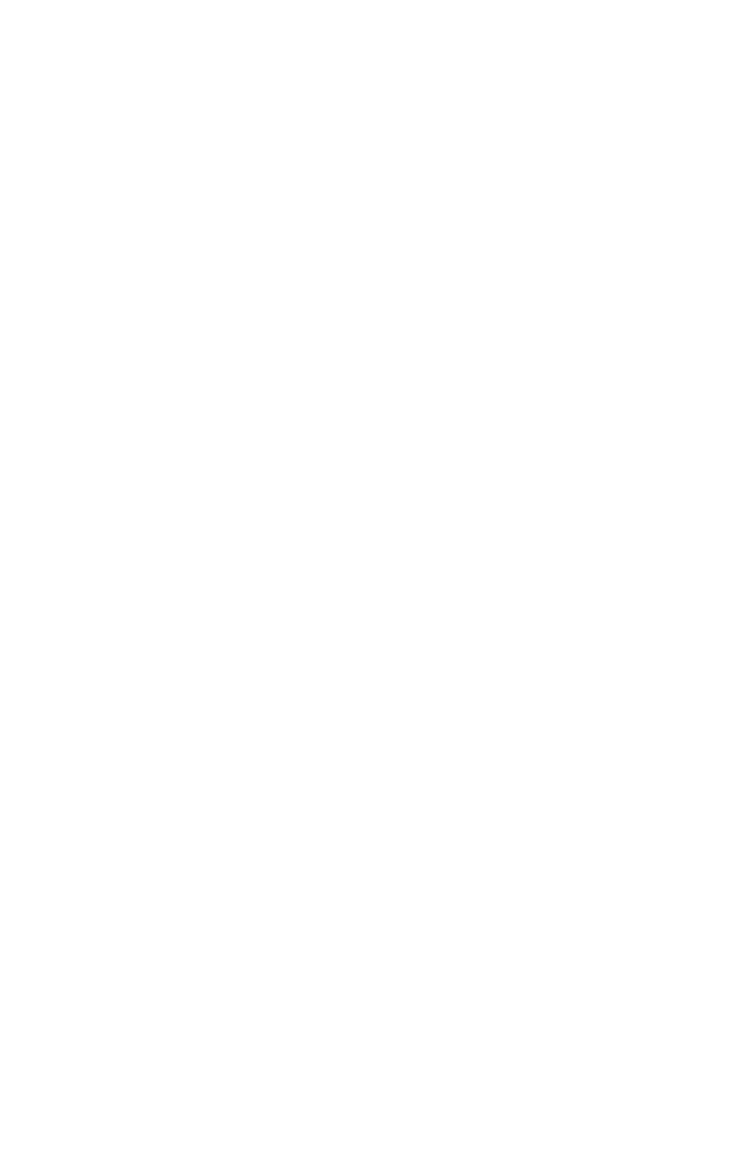
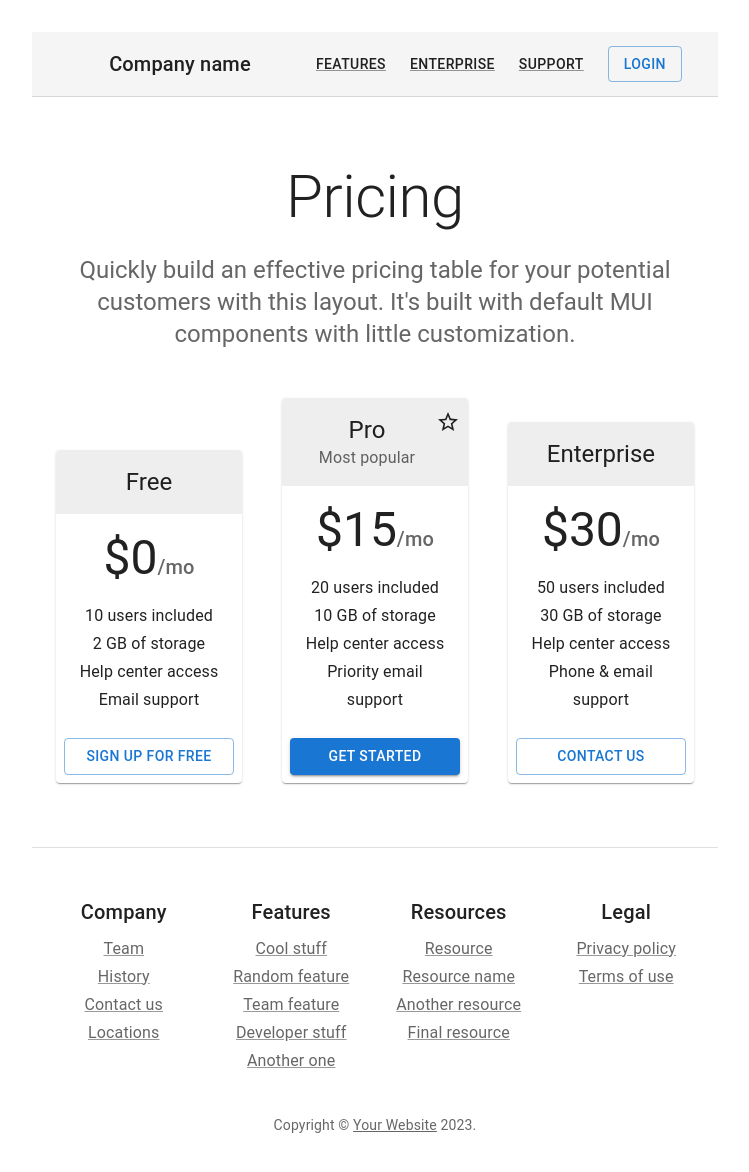
Before and after one commit to Innolize/cypress-vite-example, a React (Vite) app: page /checkout in a window 1280 px wide. Before the commit this address had no page. Shown: the top 1172 px of the page, without its empty margins (265-1014 px from the left). Before the commit the page ends 800 px from the top, so only its background shows below. Built offline with nearby package versions, Linux system fonts and the light colour scheme.

Commit message:
Add pricing page

```diff
--- a/src/App.tsx
+++ b/src/App.tsx
@@ -3,6 +3,7 @@
 import { BrowserRouter, Route, Routes } from "react-router-dom";
 import SignUp from "./pages/SignUp";
 import SignIn from "./pages/SignIn";
+import Pricing from "./pages/Pricing";
 
 const MainPage = () => {
   return (
@@ -23,6 +24,7 @@
           <Route path="/" Component={MainPage}></Route>
           <Route path="/signup" Component={SignUp}></Route>
           <Route path="/signin" Component={SignIn} />
+          <Route path="/checkout" Component={Pricing} />
         </Routes>
       </div>
     </BrowserRouter>
--- /dev/null
+++ b/src/pages/Pricing.tsx
@@ -0,0 +1,291 @@
+import * as React from "react";
+import AppBar from "@mui/material/AppBar";
+import Box from "@mui/material/Box";
+import Button from "@mui/material/Button";
+import Card from "@mui/material/Card";
+import CardActions from "@mui/material/CardActions";
+import CardContent from "@mui/material/CardContent";
+import CardHeader from "@mui/material/CardHeader";
+import CssBaseline from "@mui/material/CssBaseline";
+import Grid from "@mui/material/Grid";
+import StarIcon from "@mui/icons-material/StarBorder";
+import Toolbar from "@mui/material/Toolbar";
+import Typography from "@mui/material/Typography";
+import Link from "@mui/material/Link";
+import GlobalStyles from "@mui/material/GlobalStyles";
+import Container from "@mui/material/Container";
+
+function Copyright(props: any) {
+  return (
+    <Typography
+      variant="body2"
+      color="text.secondary"
+      align="center"
+      {...props}
+    >
+      {"Copyright © "}
+      <Link color="inherit" href="https://mui.com/">
+        Your Website
+      </Link>{" "}
+      {new Date().getFullYear()}
+      {"."}
+    </Typography>
+  );
+}
+
+const tiers = [
+  {
+    title: "Free",
+    price: "0",
+    description: [
+      "10 users included",
+      "2 GB of storage",
+      "Help center access",
+      "Email support",
+    ],
+    buttonText: "Sign up for free",
+    buttonVariant: "outlined",
+  },
+  {
+    title: "Pro",
+    subheader: "Most popular",
+    price: "15",
+    description: [
+      "20 users included",
+      "10 GB of storage",
+      "Help center access",
+      "Priority email support",
+    ],
+    buttonText: "Get started",
+    buttonVariant: "contained",
+  },
+  {
+    title: "Enterprise",
+    price: "30",
+    description: [
+      "50 users included",
+      "30 GB of storage",
+      "Help center access",
+      "Phone & email support",
+    ],
+    buttonText: "Contact us",
+    buttonVariant: "outlined",
+  },
+];
+const footers = [
+  {
+    title: "Company",
+    description: ["Team", "History", "Contact us", "Locations"],
+  },
+  {
+    title: "Features",
+    description: [
+      "Cool stuff",
+      "Random feature",
+      "Team feature",
+      "Developer stuff",
+      "Another one",
+    ],
+  },
+  {
+    title: "Resources",
+    description: [
+      "Resource",
+      "Resource name",
+      "Another resource",
+      "Final resource",
+    ],
+  },
+  {
+    title: "Legal",
+    description: ["Privacy policy", "Terms of use"],
+  },
+];
+
+function PricingContent() {
+  return (
+    <React.Fragment>
+      <GlobalStyles
+        styles={{ ul: { margin: 0, padding: 0, listStyle: "none" } }}
+      />
+      <CssBaseline />
+      <AppBar
+        position="static"
+        color="default"
+        elevation={0}
+        sx={{ borderBottom: (theme) => `1px solid ${theme.palette.divider}` }}
+      >
+        <Toolbar sx={{ flexWrap: "wrap" }}>
+          <Typography variant="h6" color="inherit" noWrap sx={{ flexGrow: 1 }}>
+            Company name
+          </Typography>
+          <nav>
+            <Link
+              variant="button"
+              color="text.primary"
+              href="#"
+              sx={{ my: 1, mx: 1.5 }}
+            >
+              Features
+            </Link>
+            <Link
+              variant="button"
+              color="text.primary"
+              href="#"
+              sx={{ my: 1, mx: 1.5 }}
+            >
+              Enterprise
+            </Link>
+            <Link
+              variant="button"
+              color="text.primary"
+              href="#"
+              sx={{ my: 1, mx: 1.5 }}
+            >
+              Support
+            </Link>
+          </nav>
+          <Button href="#" variant="outlined" sx={{ my: 1, mx: 1.5 }}>
+            Login
+          </Button>
+        </Toolbar>
+      </AppBar>
+      {/* Hero unit */}
+      <Container
+        disableGutters
+        maxWidth="sm"
+        component="main"
+        sx={{ pt: 8, pb: 6 }}
+      >
+        <Typography
+          component="h1"
+          variant="h2"
+          align="center"
+          color="text.primary"
+          gutterBottom
+        >
+          Pricing
+        </Typography>
+        <Typography
+          variant="h5"
+          align="center"
+          color="text.secondary"
+          component="p"
+        >
+          Quickly build an effective pricing table for your potential customers
+          with this layout. It&apos;s built with default MUI components with
+          little customization.
+        </Typography>
+      </Container>
+      {/* End hero unit */}
+      <Container maxWidth="md" component="main">
+        <Grid container spacing={5} alignItems="flex-end">
+          {tiers.map((tier) => (
+            // Enterprise card is full width at sm breakpoint
+            <Grid
+              item
+              key={tier.title}
+              xs={12}
+              sm={tier.title === "Enterprise" ? 12 : 6}
+              md={4}
+            >
+              <Card>
+                <CardHeader
+                  title={tier.title}
+                  subheader={tier.subheader}
+                  titleTypographyProps={{ align: "center" }}
+                  action={tier.title === "Pro" ? <StarIcon /> : null}
+                  subheaderTypographyProps={{
+                    align: "center",
+                  }}
+                  sx={{
+                    backgroundColor: (theme) =>
+                      theme.palette.mode === "light"
+                        ? theme.palette.grey[200]
+                        : theme.palette.grey[700],
+                  }}
+                />
+                <CardContent>
+                  <Box
+                    sx={{
+                      display: "flex",
+                      justifyContent: "center",
+                      alignItems: "baseline",
+                      mb: 2,
+                    }}
+                  >
+                    <Typography
+                      component="h2"
+                      variant="h3"
+                      color="text.primary"
+                    >
+                      ${tier.price}
+                    </Typography>
+                    <Typography variant="h6" color="text.secondary">
+                      /mo
+                    </Typography>
+                  </Box>
+                  <ul>
+                    {tier.description.map((line) => (
+                      <Typography
+                        component="li"
+                        variant="subtitle1"
+                        align="center"
+                        key={line}
+                      >
+                        {line}
+                      </Typography>
+                    ))}
+                  </ul>
+                </CardContent>
+                <CardActions>
+                  <Button
+                    fullWidth
+                    variant={tier.buttonVariant as "outlined" | "contained"}
+                  >
+                    {tier.buttonText}
+                  </Button>
+                </CardActions>
+              </Card>
+            </Grid>
+          ))}
+        </Grid>
+      </Container>
+      {/* Footer */}
+      <Container
+        maxWidth="md"
+        component="footer"
+        sx={{
+          borderTop: (theme) => `1px solid ${theme.palette.divider}`,
+          mt: 8,
+          py: [3, 6],
+        }}
+      >
+        <Grid container spacing={4} justifyContent="space-evenly">
+          {footers.map((footer) => (
+            <Grid item xs={6} sm={3} key={footer.title}>
+              <Typography variant="h6" color="text.primary" gutterBottom>
+                {footer.title}
+              </Typography>
+              <ul>
+                {footer.description.map((item) => (
+                  <li key={item}>
+                    <Link href="#" variant="subtitle1" color="text.secondary">
+                      {item}
+                    </Link>
+                  </li>
+                ))}
+              </ul>
+            </Grid>
+          ))}
+        </Grid>
+        <Copyright sx={{ mt: 5 }} />
+      </Container>
+      {/* End footer */}
+    </React.Fragment>
+  );
+}
+
+export default function Pricing() {
+  return <PricingContent />;
+}
```
